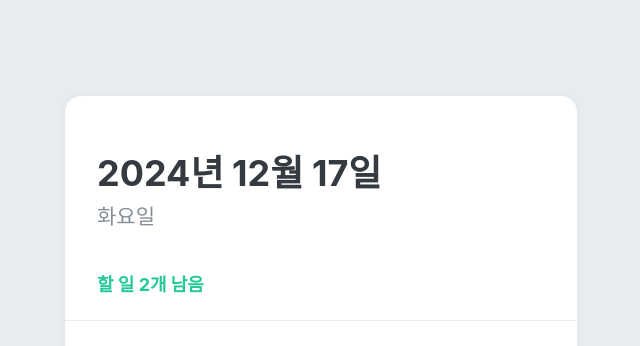
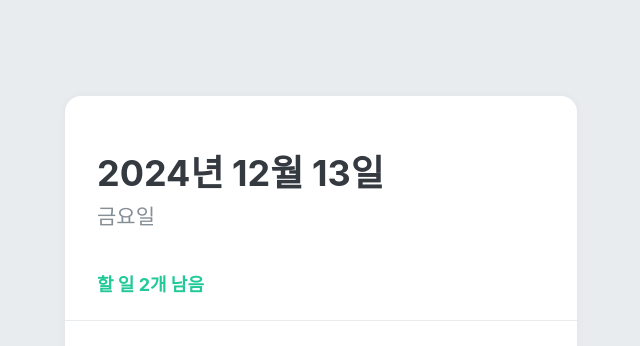
Before and after one commit to Suhyxn/todolist, a React (Create React App) app: page / in a window 1280 px wide. Shown: the top 346 px of the page, without its empty margins (319-959 px from the left). Built offline with nearby package versions, Linux system fonts and the light colour scheme.

Commit message:
feat: TodoHead.js Function Implementation
Add date, day of the week, function
TodoContext.js Function reflection according to number of completed tasks

```diff
--- a/src/components/TodoHead.js
+++ b/src/components/TodoHead.js
@@ -1,5 +1,6 @@
 import React from "react";
 import styled from "styled-components";
+import { useTodoState } from "../TodoContext";
 
 const TodoHeadBlock = styled.div`
   padding-top: 48px;
@@ -29,11 +30,24 @@
 `;
 
 function TodoHead() {
+  const todos = useTodoState();
+  const undoneTasks = todos.filter((todo) => !todo.done);
+
+  const today = new Date();
+  const dateString = today.toLocaleDateString("ko-KR", {
+    year: "numeric",
+    month: "long",
+    day: "numeric",
+  });
+  const dayName = today.toLocaleDateString("ko-KR", {
+    weekday: "long",
+  });
+
   return (
     <TodoHeadBlock>
-      <h1>2024년 12월 17일</h1>
-      <div className="day">화요일</div>
-      <div className="tasks-left">할 일 2개 남음</div>
+      <h1>{dateString}</h1>
+      <div className="day">{dayName}</div>
+      <div className="tasks-left">할 일 {undoneTasks.length}개 남음</div>
     </TodoHeadBlock>
   );
 }
```
